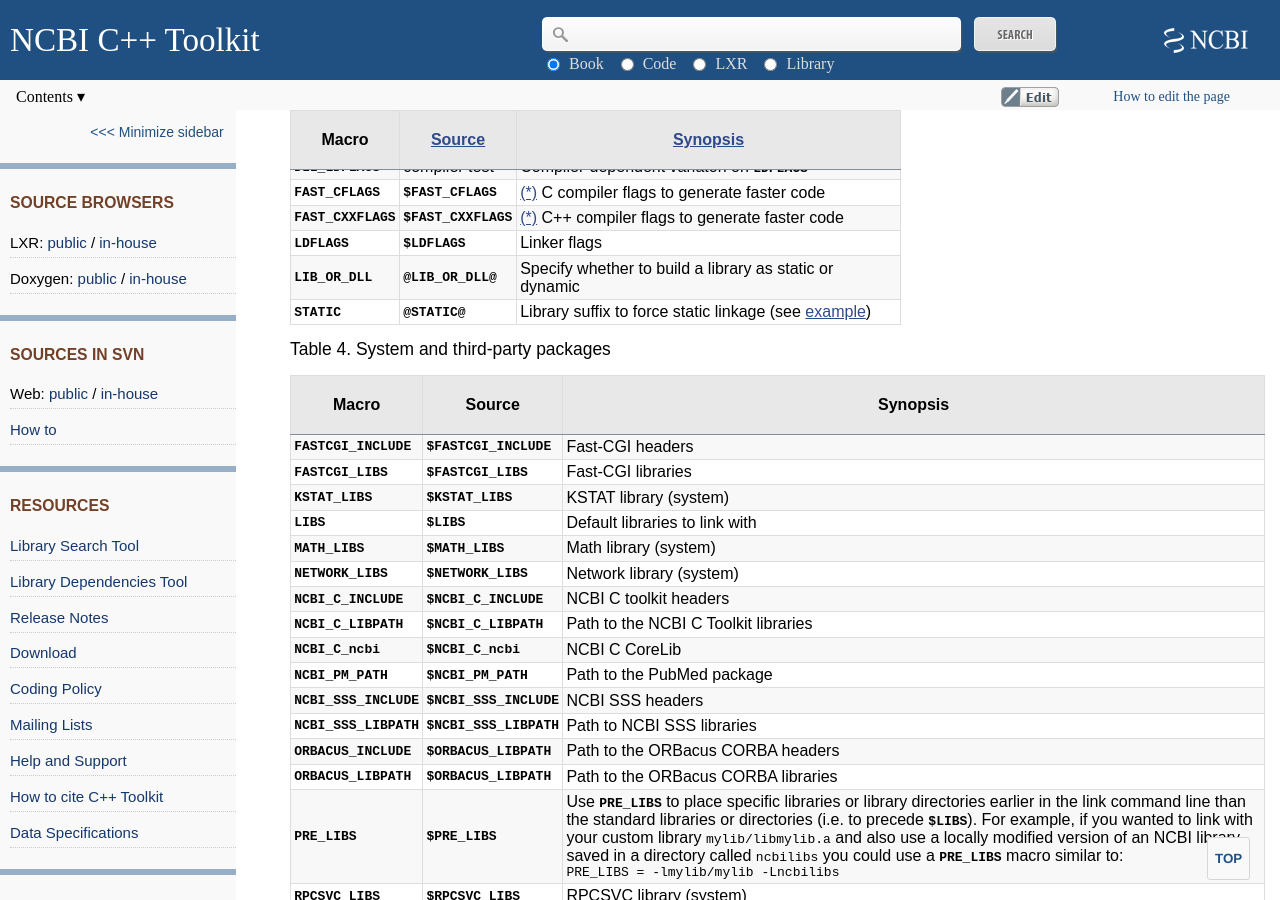
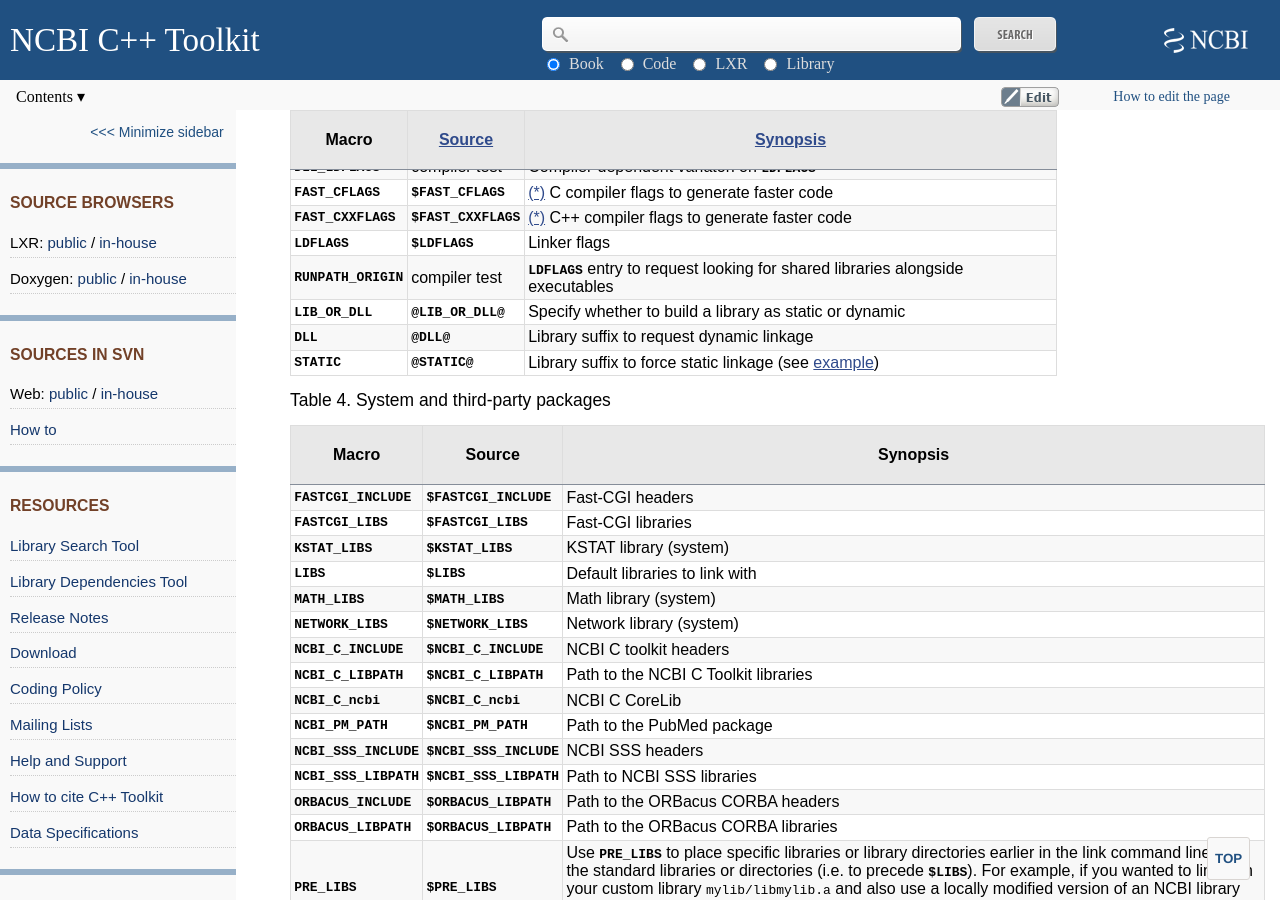
Before and after one commit to ncbi/cxx-toolkit, a Jekyll site: the page built from pages/ch_build.md, in a window 1280 px wide and 900 px high, scrolled down 9560 px. Built offline with Jekyll 4.4.1, drawn with Linux system fonts in a browser that asks for light colours.

Commit message:
ch_build (Flags): Document RUNPATH_ORIGIN and DLL macros.  JIRA: CXX-6151.

```diff
--- a/pages/ch_build.md
+++ b/pages/ch_build.md
@@ -332,7 +332,9 @@
 | **`FAST_CFLAGS`**   | **`$FAST_CFLAGS`**    | [(\*)](#ch_build.build_make_macros) C compiler flags to generate faster code   |
 | **`FAST_CXXFLAGS`** | **`$FAST_CXXFLAGS`**  | [(\*)](#ch_build.build_make_macros) C++ compiler flags to generate faster code |
 | **`LDFLAGS`** | **`$LDFLAGS`**  | Linker flags                  |
+| **`RUNPATH_ORIGIN`** | compiler test | **`LDFLAGS`** entry to request looking for shared libraries alongside executables |
 | **`LIB_OR_DLL`**    | **`@LIB_OR_DLL@`**    | Specify whether to build a library as static or dynamic      |
+| **`DLL`**  | **`@DLL@`**  | Library suffix to request dynamic linkage |
 | **`STATIC`**  | **`@STATIC@`**  | Library suffix to force static linkage (see [example](ch_proj.html#ch_proj.make_proj_app)) |
 
 <div class="table-scroll"></div>
```
